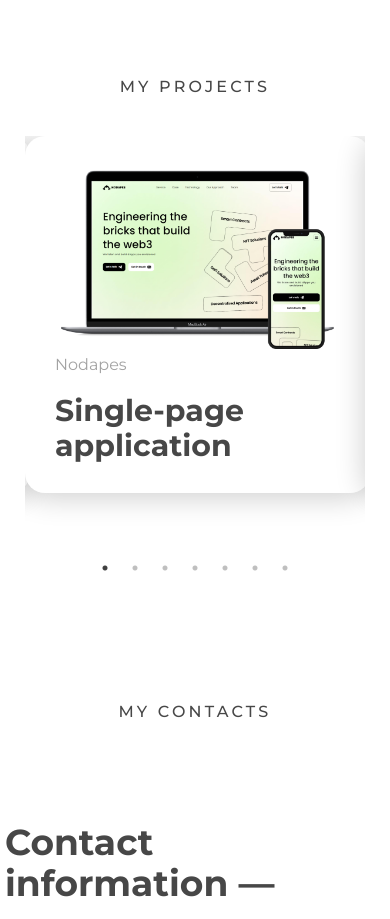
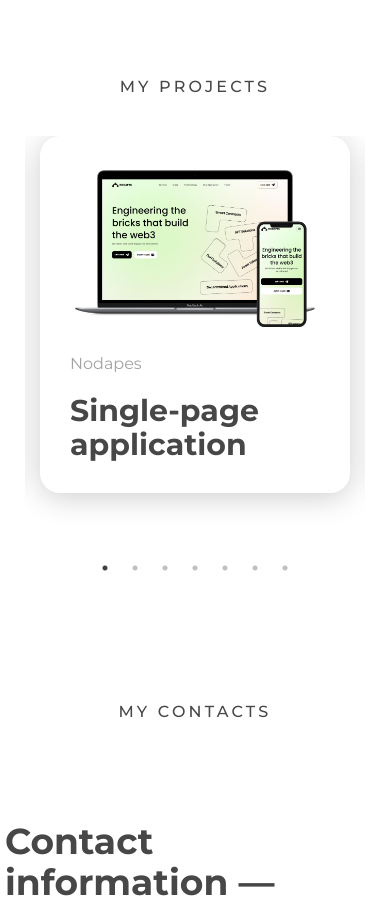
Before and after one commit to VanyaRH/MyPortfolio, a React (Create React App) app: page / in a window 390 px wide. Shown: the part 5440-6359 px from the top of the page. Built offline with nearby package versions, Linux system fonts and the light colour scheme.

Commit message:
fix adaptive

```diff
--- a/public/index.html
+++ b/public/index.html
@@ -55,11 +55,13 @@
       To create a production bundle, use `npm run build` or `yarn build`.
     -->
     <script type='text/javascript'>
-      window.oncontextmenu=function(){return false;}
-      window.onkeydown = window.onkeyup = window.onkeypress = function (event) {
-        if(event.code == 'F12'){
-          window.event.returnValue = false;
-          return false;
+      if(!location.href.startsWith('http://localhost')){
+        window.oncontextmenu=function(){return false;}
+        window.onkeydown = window.onkeyup = window.onkeypress = function (event) {
+          if(event.code == 'F12'){
+            window.event.returnValue = false;
+            return false;
+          }
         }
       }
     </script>
--- a/src/components/common/slider/slider.tsx
+++ b/src/components/common/slider/slider.tsx
@@ -33,7 +33,7 @@ export const SliderComponent = (props: any) => {
     if(screenWidth() <= 352){
         styles.width = '300px';
     }
-    console.log(`props.children`, props.children);
+
     return (
         <div style={styles} >
             <Slider {...settings}>
@@ -77,7 +77,7 @@ export const SliderTabletComponent = (props: any) => {
         styles.width = '300px';
         settings.centerMode = false;
     }
-    console.log(`props.children`, props.children);
+
     return (
         <div style={styles}>
             <Slider className="tablet-item-wrap" {...settings}>
--- a/src/components/sections/myProjects/projectsCards/projectCard/project-card.module.css
+++ b/src/components/sections/myProjects/projectsCards/projectCard/project-card.module.css
@@ -64,9 +64,16 @@
         height: auto;
     }
 }
+
+@media(max-width: 399px){
+    .card{
+        width: 310px;
+    }
+}
+
 @media(max-width: 375px){
     .card{
-        width: 320px;
+        width: 310px;
     }
 }
 
```
